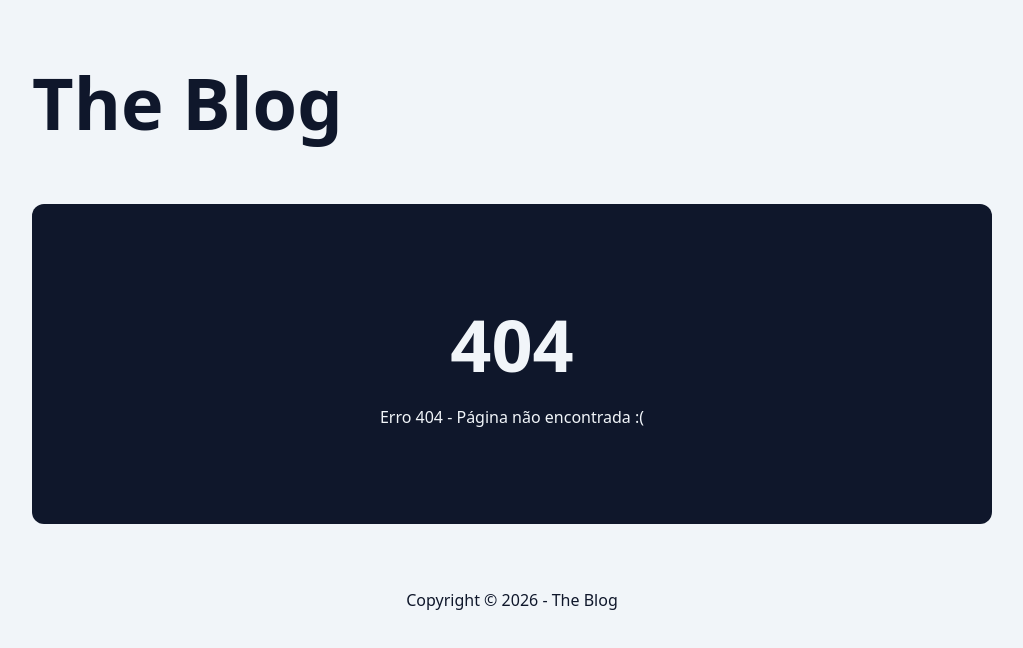
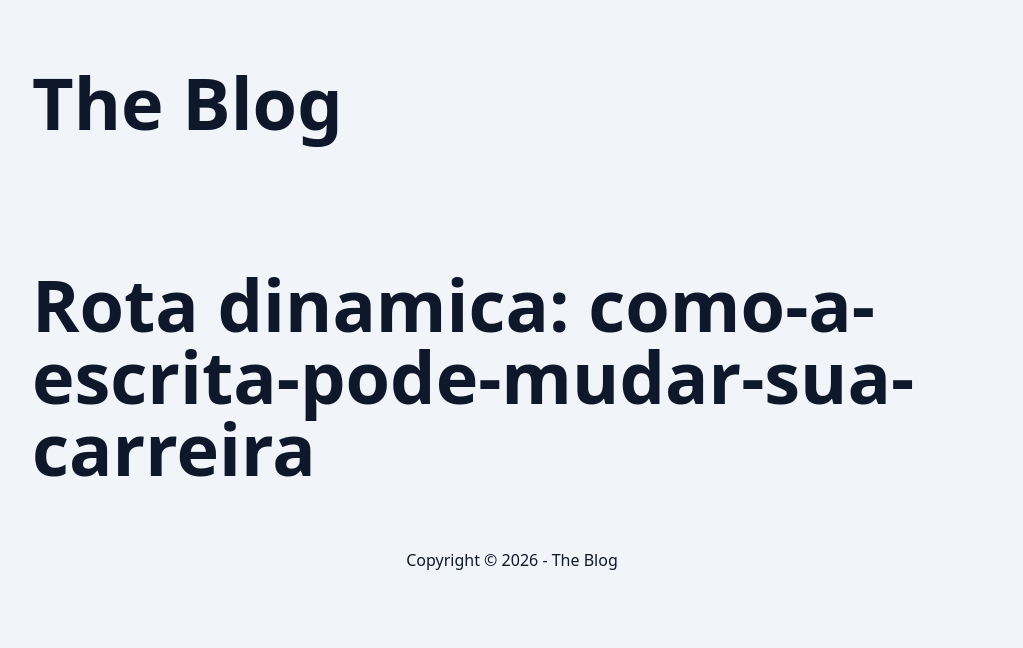
Before and after one commit to albertobtlima/the-blog, a Next.js app: page /post/como-a-escrita-pode-mudar-sua-carreira in a window 1280 px wide. Before the commit this address had no page. Shown: the top 648 px of the page, without its empty margins (128-1151 px from the left). Built offline with nearby package versions, Linux system fonts and the light colour scheme.

Commit message:
inicio das rotas dinamicas

```diff
--- /dev/null
+++ b/src/app/post/[slug]/page.tsx
@@ -0,0 +1,10 @@
+type PostSlugPageProps = {
+  params: Promise<{ slug: string }>;
+};
+
+export default async function PostSlugPage({ params }: PostSlugPageProps) {
+  const { slug } = await params;
+  return (
+    <h1 className="text-7xl font-extrabold py-16">Rota dinamica: {slug}</h1>
+  );
+}
```
